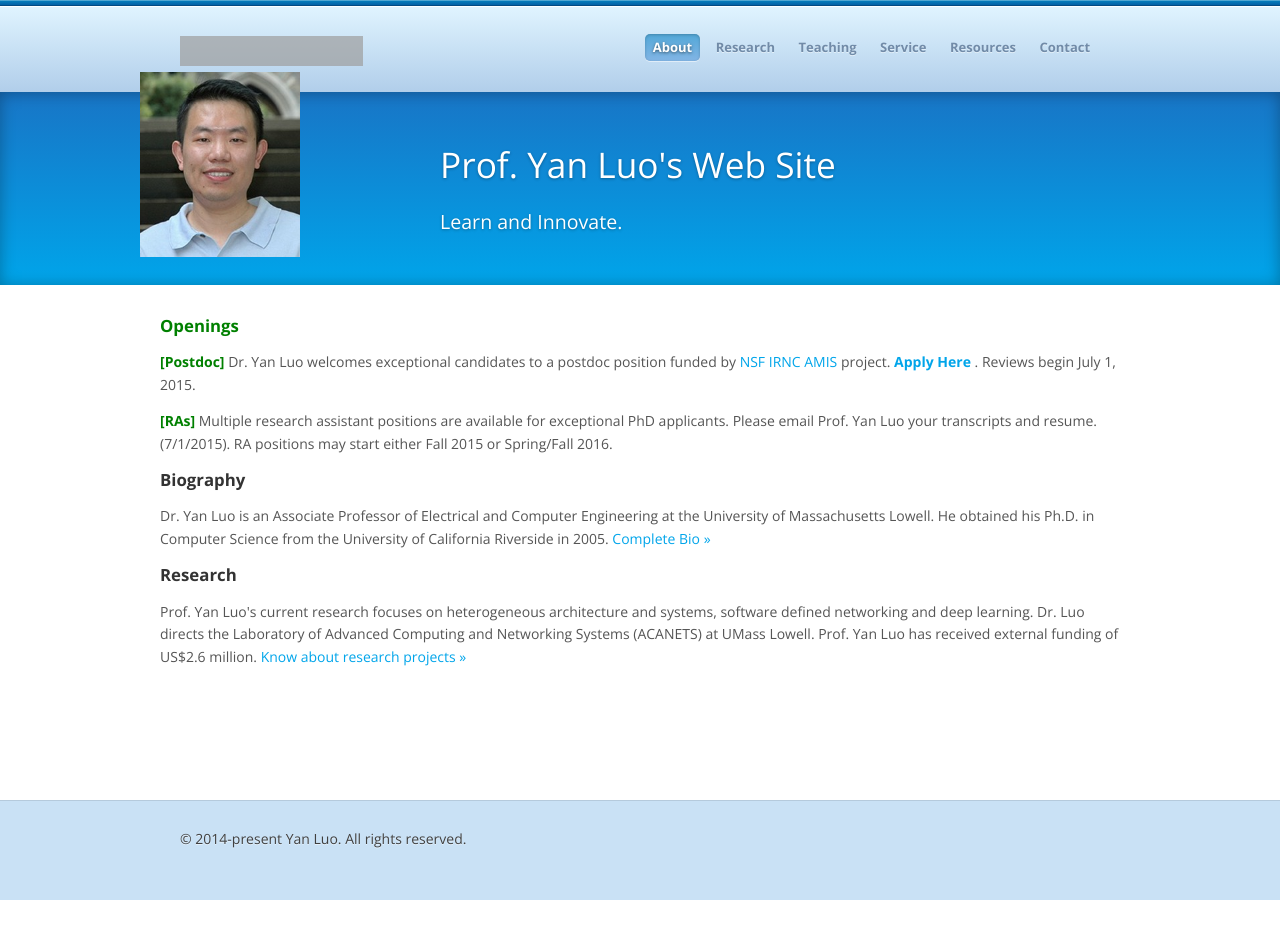
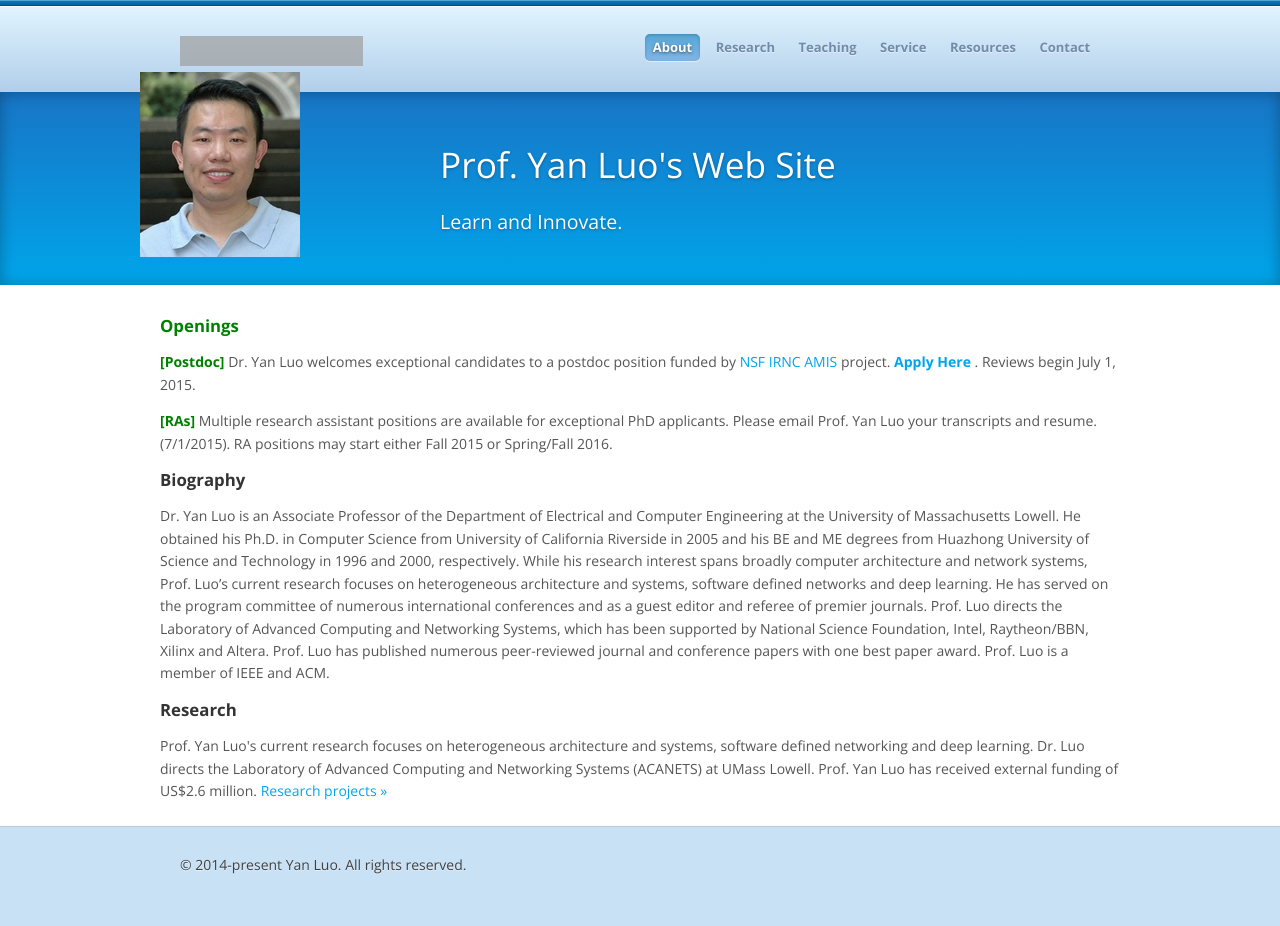
Before and after one commit to eliedaou/acanetsDev, a Jekyll site: the page built from index.html, in a window 1280 px wide. Built offline with Jekyll 4.4.1, drawn with Linux system fonts in a browser that asks for light colours; Markdown is read by kramdown in place of the engine named in the settings; before the commit the page ends 900 px from its top, so only the background shows below that; grey boxes are pictures that could not be loaded.

Commit message:
update homepage

```diff
--- a/index.html
+++ b/index.html
@@ -23,14 +23,15 @@ body_class: overview
 	<p><b style="color:green">[RAs] </b> Multiple research assistant positions are available for exceptional PhD applicants. Please email Prof. Yan Luo your transcripts and resume. (7/1/2015). RA positions may start either Fall 2015 or Spring/Fall 2016.</p>
 
         <h3>Biography</h3>
-        <p>Dr. Yan Luo is an Associate Professor of Electrical and Computer Engineering at
+<p>Dr. Yan Luo is an Associate Professor of the Department of Electrical and Computer Engineering at the University of Massachusetts Lowell. He obtained his Ph.D. in Computer Science from University of California Riverside in 2005 and his BE and ME degrees from Huazhong University of Science and Technology in 1996 and 2000, respectively. While his research interest spans broadly computer architecture and network systems, Prof. Luo’s current research focuses on heterogeneous architecture and systems, software defined networks and deep learning. He has served on the program committee of numerous international conferences and as a guest editor and referee of premier journals. Prof. Luo directs the Laboratory of Advanced Computing and Networking Systems, which has been supported by National Science Foundation, Intel, Raytheon/BBN, Xilinx and Altera. Prof. Luo has published numerous peer-reviewed journal and conference papers with one best paper award. Prof. Luo is a member of IEEE and ACM.</p>
+        <!--p>Dr. Yan Luo is an Associate Professor of Electrical and Computer Engineering at
         the University of Massachusetts Lowell. He obtained his Ph.D. in Computer Science
-        from the University of California Riverside in 2005.  <a href="{{ site.url }}/yanluo-bio.pdf" class="">Complete Bio »</a></p>
+        from the University of California Riverside in 2005.  <a href="{{ site.url }}/yanluo-bio.pdf" class="">Complete Bio »</a></p-->
         <h3>Research</h3>
         <p> Prof. Yan Luo's current research focuses on heterogeneous architecture and systems,
         software defined networking and deep learning. Dr. Luo directs
         the Laboratory of Advanced Computing and Networking Systems (ACANETS) at UMass Lowell.
-        Prof. Yan Luo has received external funding of US$2.6 million.  <a href="/research/" class="">Know about research projects »</a></p>
+        Prof. Yan Luo has received external funding of US$2.6 million.  <a href="/research/" class="">Research projects »</a></p>
         <!--h3>Teaching</h3>
         <p>Dr. Luo teaches courses on microprocessors, embedded systems, and advanced computer architecture. Hands-on practices are essential in them in addition to lectures in classrooms. Course projects may lead to thesis or dissertation research. No matter where you live, we have course materials and recorded tutorials that you can access from anywhere.  <a href="/teaching/" class="">Learn from anywhere »</a></p>
         <h3>Service</h3>
```
